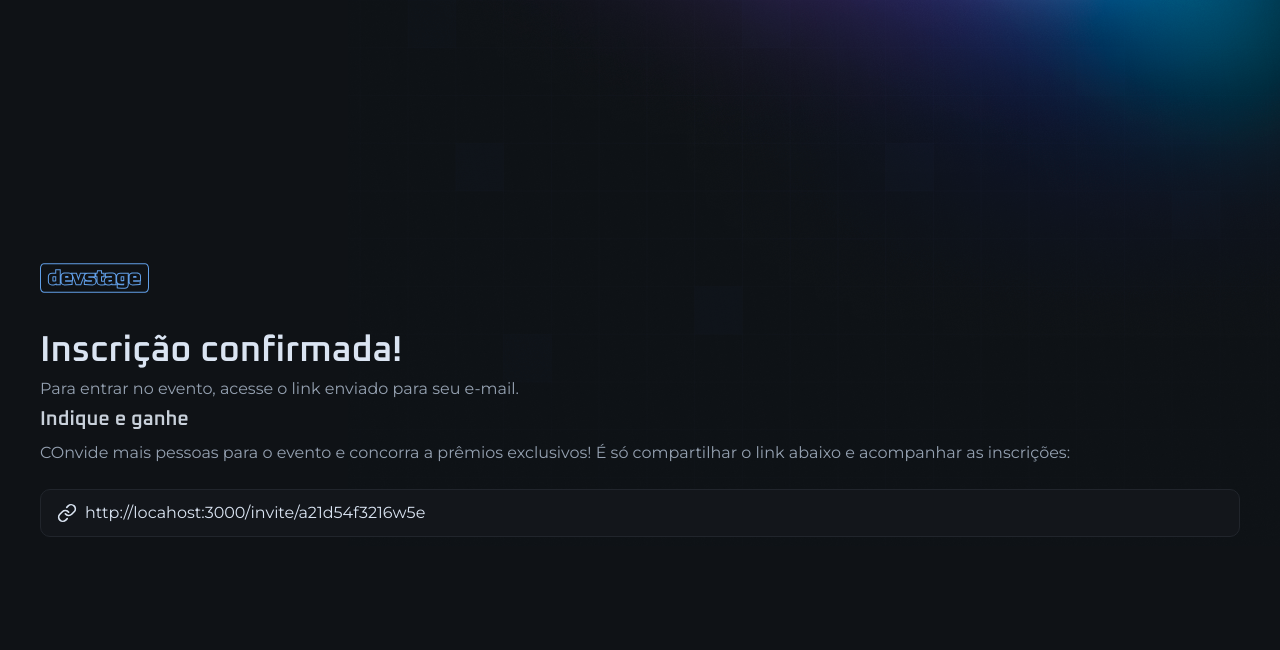
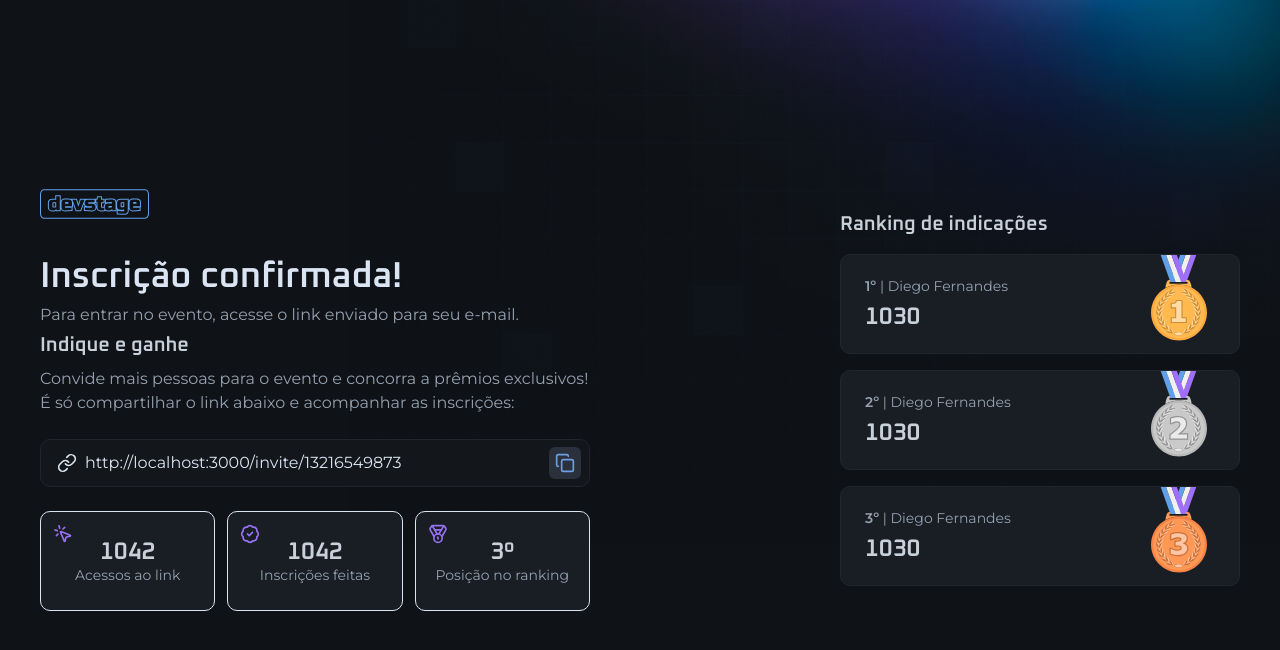
Before and after one commit to bruhoffman/rocketseat, a Next.js app in the folder nlw-connect/react/web/: page /invite in a window 1280 px wide. Shown: the top 650 px of the page. Built offline with nearby package versions, Linux system fonts and the light colour scheme.

Commit message:
Finalização aula 2

```diff
--- a/nlw-connect/react/web/package.json
+++ b/nlw-connect/react/web/package.json
@@ -9,6 +9,7 @@
     "lint": "next lint"
   },
   "dependencies": {
+    "@hookform/resolvers": "^4.1.2",
     "@tailwindcss/postcss": "^4.0.7",
     "@tailwindcss/vite": "^4.0.7",
     "lucide-react": "^0.475.0",
@@ -16,7 +17,10 @@
     "postcss": "^8.5.3",
     "react": "^19.0.0",
     "react-dom": "^19.0.0",
-    "tailwindcss": "^4.0.7"
+    "react-hook-form": "^7.54.2",
+    "tailwind-merge": "^3.0.2",
+    "tailwindcss": "^4.0.7",
+    "zod": "^3.24.2"
   },
   "devDependencies": {
     "@biomejs/biome": "^1.9.4",
--- a/nlw-connect/react/web/src/app/page.tsx
+++ b/nlw-connect/react/web/src/app/(home)/page.tsx
@@ -1,8 +1,7 @@
-import { Button } from '@/components/button'
-import { InputField, InputIcon, InputRoot } from '@/components/input'
-import { ArrowRight, Mail, Radio, User } from 'lucide-react'
+import { Radio } from 'lucide-react'
 import Image from 'next/image'
-import logo from '../assets/logo.svg'
+import logo from '../../assets/logo.svg'
+import { SubscriptionForm } from './subscription-form'
 
 export default function Home() {
 	return (
@@ -36,31 +35,7 @@ export default function Home() {
 						Dias 15 a 17 de março | Das 18h às 21h | Online & Gratuito.
 					</p>
 				</div>
-				<form className="bg-gray-700 border border-gray-600 rounded-2xl p-8 space-y-6 w-full md:max-w-[440px]">
-					<h2 className="font-heading font-semibold text-gray-200 text-xl">
-						Inscrição
-					</h2>
-
-					<div className="space-y-3">
-						<InputRoot>
-							<InputIcon>
-								<User />
-							</InputIcon>
-							<InputField type="text" placeholder="Nome completo" />
-						</InputRoot>
-						<InputRoot>
-							<InputIcon>
-								<Mail />
-							</InputIcon>
-							<InputField type="email" placeholder="E-mail" />
-						</InputRoot>
-					</div>
-
-					<Button type="submit">
-						Comfirmar
-						<ArrowRight />
-					</Button>
-				</form>
+				<SubscriptionForm />
 			</div>
 		</div>
 	)
--- /dev/null
+++ b/nlw-connect/react/web/src/app/(home)/subscription-form.tsx
@@ -0,0 +1,75 @@
+'use client'
+
+import { Button } from "@/components/button";
+import { InputRoot, InputIcon, InputField } from "@/components/input";
+import { User, Mail, ArrowRight } from "lucide-react";
+import { useForm } from "react-hook-form";
+import { z } from 'zod';
+import { zodResolver } from '@hookform/resolvers/zod';
+
+const subscriptionSchema = z.object({
+    name: z.string().min(2, "Digite seu nome completo"),
+    email: z.string().email("Digite um e-mail válido")
+});
+
+type SubscriptionSchema = z.infer<typeof subscriptionSchema>
+
+export function SubscriptionForm() {
+    const { register, handleSubmit, formState: { errors } } = useForm<SubscriptionSchema>({
+        resolver: zodResolver(subscriptionSchema)
+    })
+
+    function onSubscribe(data: SubscriptionSchema) {
+        console.log(data)
+    }
+
+    return (
+        <form
+            onSubmit={handleSubmit(onSubscribe)}
+            className="bg-gray-700 border border-gray-600 rounded-2xl p-8 space-y-6 w-full md:max-w-[440px]">
+            <h2 className="font-heading font-semibold text-gray-200 text-xl">
+                Inscrição
+            </h2>
+
+            <div className="space-y-3">
+                <div className="space-y-2">
+                    <InputRoot>
+                        <InputIcon>
+                            <User />
+                        </InputIcon>
+                        <InputField
+                            type="text"
+                            placeholder="Nome completo"
+                            {...register('name')}
+                        />
+                    </InputRoot>
+
+                    {errors.name && (
+                        <p className="text-danger text-xs font-semibold">{errors.name.message}</p>
+                    )}
+                </div>
+
+                <div className="space-y-2">
+                    <InputRoot>
+                        <InputIcon>
+                            <Mail />
+                        </InputIcon>
+                        <InputField
+                            type="email"
+                            placeholder="E-mail"
+                            {...register('email')} />
+                    </InputRoot>
+
+                    {errors.email && (
+                        <p className="text-danger text-xs font-semibold">{errors.email.message}</p>
+                    )}
+                </div>
+            </div>
+
+            <Button type="submit">
+                Comfirmar
+                <ArrowRight />
+            </Button>
+        </form>
+    )
+}
--- /dev/null
+++ b/nlw-connect/react/web/src/app/invite/invite-link-input.tsx
@@ -0,0 +1,33 @@
+'use client'
+
+import { IconButton } from "@/components/icon-button";
+import { InputField, InputIcon, InputRoot } from "@/components/input";
+import { Copy, Link } from "lucide-react";
+
+interface InviteLinkInputProps {
+    inviteLink: string
+}
+
+export function InviteLinkInput({ inviteLink }: InviteLinkInputProps) {
+
+    function copyInviteLink() {
+        navigator.clipboard.writeText(inviteLink)
+    }
+
+    return (
+        <InputRoot>
+            <InputIcon>
+                <Link className="size-5" />
+            </InputIcon>
+
+            <InputField
+                readOnly
+                defaultValue={inviteLink}
+            />
+
+            <IconButton className="-mr-2" onClick={copyInviteLink}>
+                <Copy className="size-5" />
+            </IconButton>
+        </InputRoot>
+    )
+}
--- a/nlw-connect/react/web/src/app/invite/page.tsx
+++ b/nlw-connect/react/web/src/app/invite/page.tsx
@@ -1,12 +1,17 @@
-import { InputField, InputIcon, InputRoot } from '@/components/input'
-import { Link } from 'lucide-react'
 import Image from 'next/image'
 import logo from '../../assets/logo.svg'
+import { Ranking } from './ranking'
+import { Stats } from './stats'
+import { InviteLinkInput } from './invite-link-input'
+
 
 export default function InvitePage() {
+
+	const inviteLink = "http://localhost:3000/invite/13216549873"
+
 	return (
 		<div className="min-h-dvh flex items-center justify-between gap-16 flex-col md:flex-row">
-			<div className="flex flex-col gap-10 w-full max-w-[550px ]">
+			<div className="flex flex-col gap-10 w-full max-w-[550px]">
 				<Image src={logo} alt="DevStage" width={108.5} height={30} />
 
 				<div className="space-y-2">
@@ -22,25 +27,20 @@ export default function InvitePage() {
 								Indique e ganhe
 							</h2>
 							<p className="text-gray-300">
-								COnvide mais pessoas para o evento e concorra a prêmios
+								Convide mais pessoas para o evento e concorra a prêmios
 								exclusivos! É só compartilhar o link abaixo e acompanhar as
 								inscrições:
 							</p>
 						</div>
 
-						<InputRoot>
-							<InputIcon>
-								<Link className="size-5" />
-							</InputIcon>
+						<InviteLinkInput inviteLink={inviteLink} />
 
-							<InputField
-								readOnly
-								defaultValue="http://locahost:3000/invite/a21d54f3216w5e"
-							/>
-						</InputRoot>
+						<Stats />
 					</div>
 				</div>
 			</div>
+
+			<Ranking />
 		</div>
 	)
 }
--- /dev/null
+++ b/nlw-connect/react/web/src/app/invite/ranking.tsx
@@ -0,0 +1,49 @@
+import Image from 'next/image'
+
+import cooper from '../../assets/medal-cooper.svg'
+import gold from '../../assets/medal-gold.svg'
+import silver from '../../assets/medal-silver.svg'
+
+export function Ranking() {
+    return (
+        <div className='w-full max-w-[400px] space-y-5'>
+            <h2 className='text-gray-200 text-xl font-heading font-semibold leading-none'>
+                Ranking de indicações
+            </h2>
+            <div className='space-y-4'>
+                <div className=' relative rounded-xl bg-gray-700 border border-gray-600 p-6 flex flex-col justify-center gap-3'>
+                    <span className='text-sm text-gray-300 leading-none'>
+                        <span className='font-semibold'>1º</span> |
+                        Diego Fernandes
+                    </span>
+
+                    <span className='font-heading text-2xl font-semibold text-gray-200 leading-none'>1030</span>
+                    <Image src={gold} alt='' className='absolute top-0 right-8' />
+
+                </div>
+
+                <div className=' relative rounded-xl bg-gray-700 border border-gray-600 p-6 flex flex-col justify-center gap-3'>
+                    <span className='text-sm text-gray-300 leading-none'>
+                        <span className='font-semibold'>2º</span> |
+                        Diego Fernandes
+                    </span>
+
+                    <span className='font-heading text-2xl font-semibold text-gray-200 leading-none'>1030</span>
+                    <Image src={silver} alt='' className='absolute top-0 right-8' />
+
+                </div>
+
+                <div className=' relative rounded-xl bg-gray-700 border border-gray-600 p-6 flex flex-col justify-center gap-3'>
+                    <span className='text-sm text-gray-300 leading-none'>
+                        <span className='font-semibold'>3º</span> |
+                        Diego Fernandes
+                    </span>
+
+                    <span className='font-heading text-2xl font-semibold text-gray-200 leading-none'>1030</span>
+                    <Image src={cooper} alt='' className='absolute top-0 right-8' />
+
+                </div>
+            </div>
+        </div>
+    )
+}
--- /dev/null
+++ b/nlw-connect/react/web/src/app/invite/stats.tsx
@@ -0,0 +1,23 @@
+import { BadgeCheck, Medal, MousePointerClick } from "lucide-react";
+
+export function Stats() {
+    return (
+        <div className='grid gap-3 md:grid-cols-3'>
+            <div className='relative bg-gray-700 border boder-gray-600 px-4 py-7 flex flex-col items-center justify-center gap-1 rounded-xl'>
+                <span className='font-heading text-2xl font-semibold text-gray-200 leading-none'>1042</span>
+                <span className='text-sm text-gray-300 leading-none texte-center'>Acessos ao link</span>
+                <MousePointerClick className='size-5 text-purple absolute top-3 left-3' />
+            </div>
+            <div className='relative bg-gray-700 border boder-gray-600 px-4 py-7 flex flex-col items-center justify-center gap-1 rounded-xl'>
+                <span className='font-heading text-2xl font-semibold text-gray-200 leading-none'>1042</span>
+                <span className='text-sm text-gray-300 leading-none texte-center'>Inscrições feitas</span>
+                <BadgeCheck className='size-5 text-purple absolute top-3 left-3' />
+            </div>
+            <div className='relative bg-gray-700 border boder-gray-600 px-4 py-7 flex flex-col items-center justify-center gap-1 rounded-xl'>
+                <span className='font-heading text-2xl font-semibold text-gray-200 leading-none'>3º</span>
+                <span className='text-sm text-gray-300 leading-none texte-center'>Posição no ranking</span>
+                <Medal className='size-5 text-purple absolute top-3 left-3' />
+            </div>
+        </div>
+    )
+}
--- a/nlw-connect/react/web/src/components/icon-button.tsx
+++ b/nlw-connect/react/web/src/components/icon-button.tsx
@@ -1,11 +1,12 @@
 import { type ComponentProps, ReactNode } from 'react'
+import { twMerge } from 'tailwind-merge'
 
 interface IconButtonProps extends ComponentProps<'button'> {}
 
-export function IconButton(props: IconButtonProps) {
+export function IconButton({className, ...props}: IconButtonProps) {
 	return (
 		<button
-			className="p-1.5 bg-gray-500 text-blue rounded-md cursor-pointer transition-colors duration-300 hover:bg-blue hover:text-gray-900"
+			className={twMerge("p-1.5 bg-gray-500 text-blue rounded-md cursor-pointer transition-colors duration-300 hover:bg-blue hover:text-gray-900", className)}
 			{...props}
 		/>
 	)
```
Also changed, not shown: 1 other file (tests, documents, lock files or other folders).
